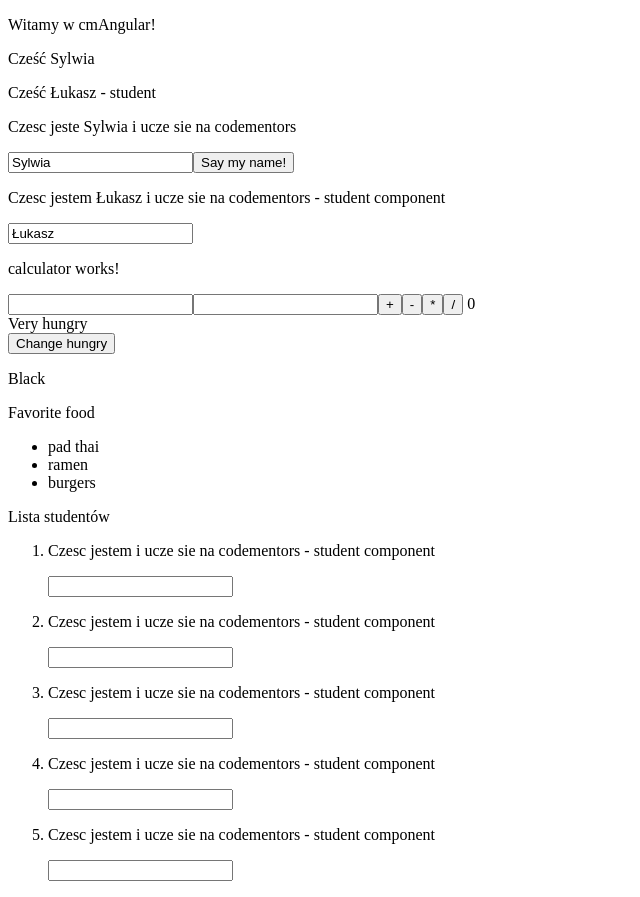
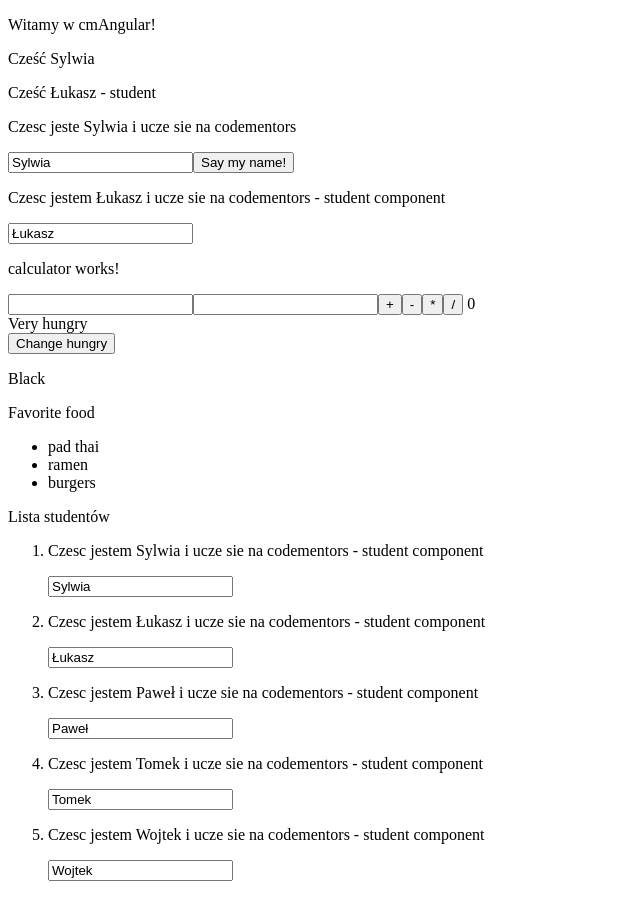
Before and after one commit to enkidumac/cm2021angular, an Angular app in the folder cmAngular/: page / in a window 1280 px wide. Shown: the whole page, without its empty margins (0-640 px from the left). Built offline with nearby package versions, Linux system fonts and the light colour scheme.

Commit message:
fix for list

```diff
--- a/cmAngular/src/app/list-of-students/list-of-students.component.html
+++ b/cmAngular/src/app/list-of-students/list-of-students.component.html
@@ -2,6 +2,6 @@
 
 <ol>
   <li *ngFor="let student of students">
-    <app-student-details student="student"></app-student-details>
+    <app-student-details [student]="student"></app-student-details>
   </li>
 </ol>
```
